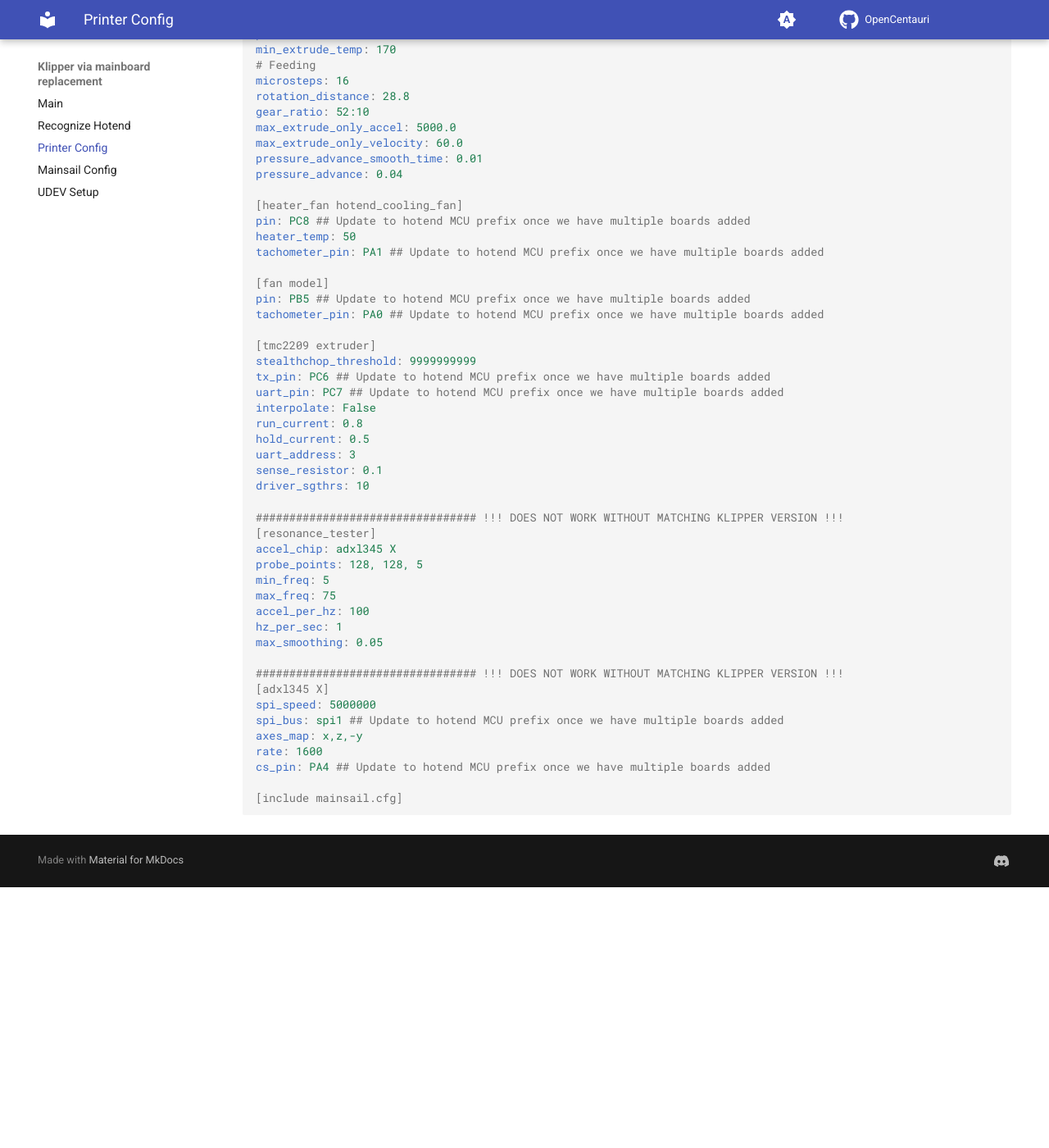
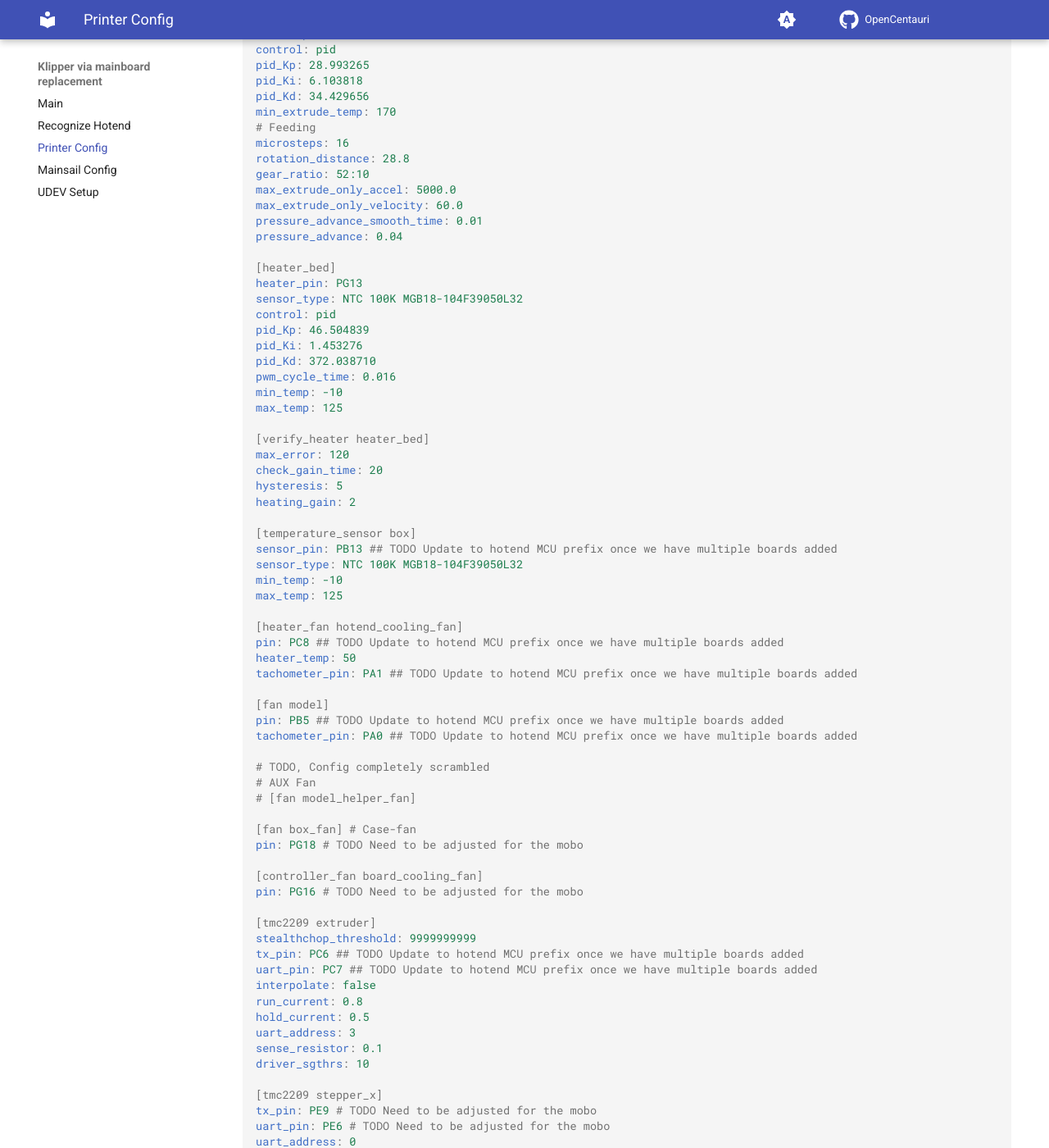
Before and after one commit to suchmememanyskill/OpenCentauri, an MkDocs documentation site: the page built from docs/klipper-via-mainboard-replacement/printer-config.md, in a window 1280 px wide and 1400 px high, scrolled down 781 px. Shown: the whole window at 82% size. Built offline with MkDocs 1.6.1 and Material for MkDocs 9.7.7, drawn with Linux system fonts in a browser that asks for light colours; comment, search, counter and statistics services are not loaded; before the commit the page ends 1863 px from its top, so only the background shows below that; some of the changed text lies outside the part shown.

Commit message:
Added more config from the dumps

```diff
--- a/docs/klipper-via-mainboard-replacement/printer-config.md
+++ b/docs/klipper-via-mainboard-replacement/printer-config.md
@@ -8,6 +8,10 @@
 baud: 1000000
 restart_method: command
 
+# TODO: MCU for hotend
+
+# TODO: MCU For new Mobo
+
 [printer]
 max_velocity: 500
 max_accel: 20000
@@ -16,11 +20,11 @@
 
 [extruder]
 # Pins
-sensor_pin: PA3 ## Update to hotend MCU prefix once we have multiple boards added
-heater_pin: PB6 ## Update to hotend MCU prefix once we have multiple boards added
-step_pin: PC13 ## Update to hotend MCU prefix once we have multiple boards added
-dir_pin: PC14 ## Update to hotend MCU prefix once we have multiple boards added
-enable_pin: !PC15 ## Update to hotend MCU prefix once we have multiple boards added
+sensor_pin: PA3 ## TODO Update to hotend MCU prefix once we have multiple boards added
+heater_pin: PB6 ## TODO Update to hotend MCU prefix once we have multiple boards added
+step_pin: PC13 ## TODO Update to hotend MCU prefix once we have multiple boards added
+dir_pin: PC14 ## TODO Update to hotend MCU prefix once we have multiple boards added
+enable_pin: !PC15 ## TODO Update to hotend MCU prefix once we have multiple boards added
 # Metadata
 nozzle_diameter: 0.4
 filament_diameter: 1.75
@@ -42,27 +46,109 @@
 pressure_advance_smooth_time: 0.01
 pressure_advance: 0.04
 
+[heater_bed]
+heater_pin: PG13
+sensor_type: NTC 100K MGB18-104F39050L32
+control: pid
+pid_Kp: 46.504839
+pid_Ki: 1.453276
+pid_Kd: 372.038710
+pwm_cycle_time: 0.016
+min_temp: -10
+max_temp: 125
+
+[verify_heater heater_bed]
+max_error: 120
+check_gain_time: 20
+hysteresis: 5
+heating_gain: 2
+
+[temperature_sensor box]
+sensor_pin: PB13 ## TODO Update to hotend MCU prefix once we have multiple boards added
+sensor_type: NTC 100K MGB18-104F39050L32
+min_temp: -10
+max_temp: 125
+
 [heater_fan hotend_cooling_fan]
-pin: PC8 ## Update to hotend MCU prefix once we have multiple boards added
+pin: PC8 ## TODO Update to hotend MCU prefix once we have multiple boards added
 heater_temp: 50
-tachometer_pin:	PA1 ## Update to hotend MCU prefix once we have multiple boards added
+tachometer_pin:	PA1 ## TODO Update to hotend MCU prefix once we have multiple boards added
 
 [fan model]
-pin: PB5 ## Update to hotend MCU prefix once we have multiple boards added
-tachometer_pin:	PA0 ## Update to hotend MCU prefix once we have multiple boards added
+pin: PB5 ## TODO Update to hotend MCU prefix once we have multiple boards added
+tachometer_pin:	PA0 ## TODO Update to hotend MCU prefix once we have multiple boards added
+
+# TODO, Config completely scrambled
+# AUX Fan
+# [fan model_helper_fan]
+
+[fan box_fan] # Case-fan
+pin: PG18 # TODO Need to be adjusted for the mobo
+
+[controller_fan board_cooling_fan]
+pin: PG16 # TODO Need to be adjusted for the mobo
 
 [tmc2209 extruder]
 stealthchop_threshold: 9999999999
-tx_pin: PC6 ## Update to hotend MCU prefix once we have multiple boards added
-uart_pin: PC7 ## Update to hotend MCU prefix once we have multiple boards added
-interpolate: False
+tx_pin: PC6 ## TODO Update to hotend MCU prefix once we have multiple boards added
+uart_pin: PC7 ## TODO Update to hotend MCU prefix once we have multiple boards added
+interpolate: false
 run_current: 0.8
 hold_current: 0.5
 uart_address: 3
 sense_resistor: 0.1
 driver_sgthrs: 10
 
-################################# !!! DOES NOT WORK WITHOUT MATCHING KLIPPER VERSION !!!
+[tmc2209 stepper_x]
+tx_pin: PE9 # TODO Need to be adjusted for the mobo
+uart_pin: PE6 # TODO Need to be adjusted for the mobo
+uart_address: 0
+interpolate: true
+run_current: 1.0
+sense_resistor: 0.1
+microsteps: 16
+driver_sgthrs: 120
+diag_pin: !PG4 # TODO Need to be adjusted for the mobo
+
+[tmc2209 stepper_y]
+tx_pin: PE9 # TODO Need to be adjusted for the mobo
+uart_pin: PE6 # TODO Need to be adjusted for the mobo
+interpolate: true
+run_current: 1.0
+uart_address: 3
+sense_resistor: 0.1
+microsteps: 16
+driver_sgthrs: 120
+diag_pin: !PF6 # TODO Need to be adjusted for the mobo
+
+[tmc2209 stepper_z]
+tx_pin: PE9 # TODO Need to be adjusted for the mobo
+uart_pin: PE6 # TODO Need to be adjusted for the mobo
+interpolate: true
+run_current: 0.8
+uart_address: 1
+stealthchop_threshold: 99999
+sense_resistor: 0.1
+microsteps: 16
+driver_sgthrs: 120
+
+[led led1]
+red_pin: PC9 # TODO Update to hotend MCU prefix once we have multiple boards added
+cycle_time: 0.016
+
+[led led2]
+red_pin: PG15 # TODO Need to be adjusted for the mobo
+cycle_time: 0.016
+
+[led led3]
+red_pin: PC2 # TODO Need to be adjusted for the mobo
+cycle_time: 0.016
+
+[led boxLed]
+red_pin: PG15
+cycle_time: 0.016
+
+## ######################### !!! ADXL Config currently faces issues !!! #########################
 [resonance_tester]
 accel_chip: adxl345 X
 probe_points: 128, 128, 5
@@ -72,7 +158,6 @@
 hz_per_sec: 1
 max_smoothing: 0.05
 
-################################# !!! DOES NOT WORK WITHOUT MATCHING KLIPPER VERSION !!!
 [adxl345 X]
 spi_speed: 5000000
 spi_bus: spi1 ## Update to hotend MCU prefix once we have multiple boards added
```
